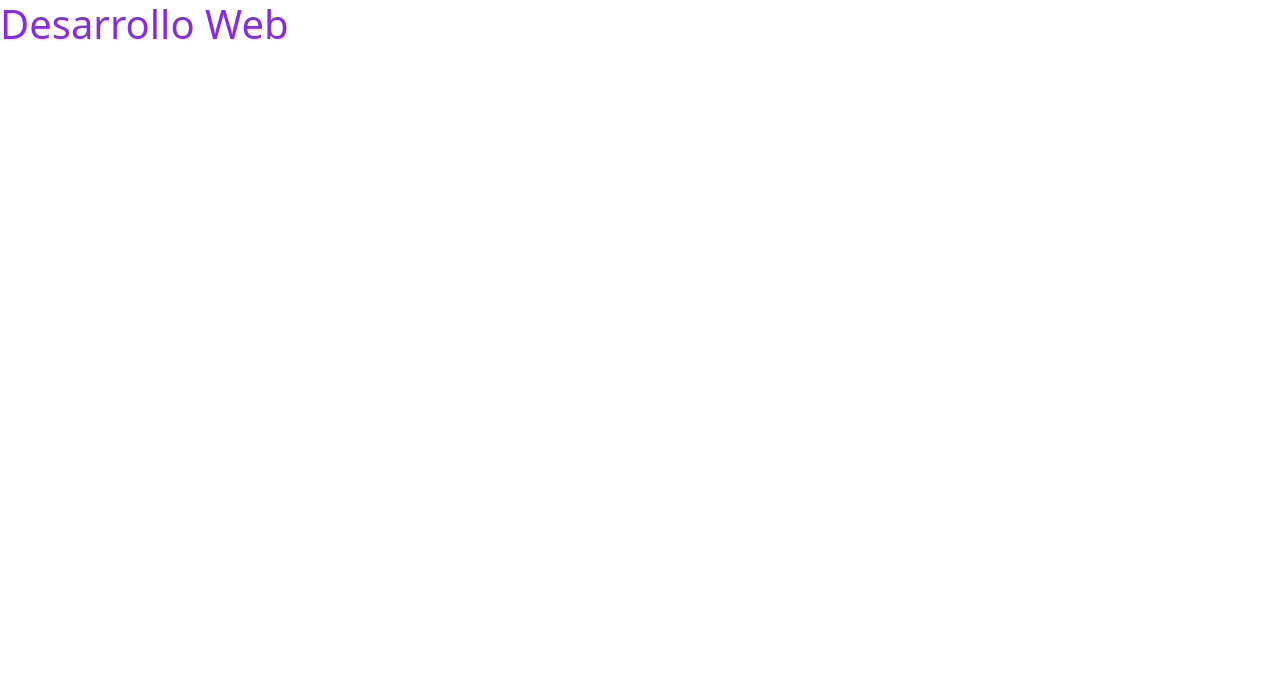
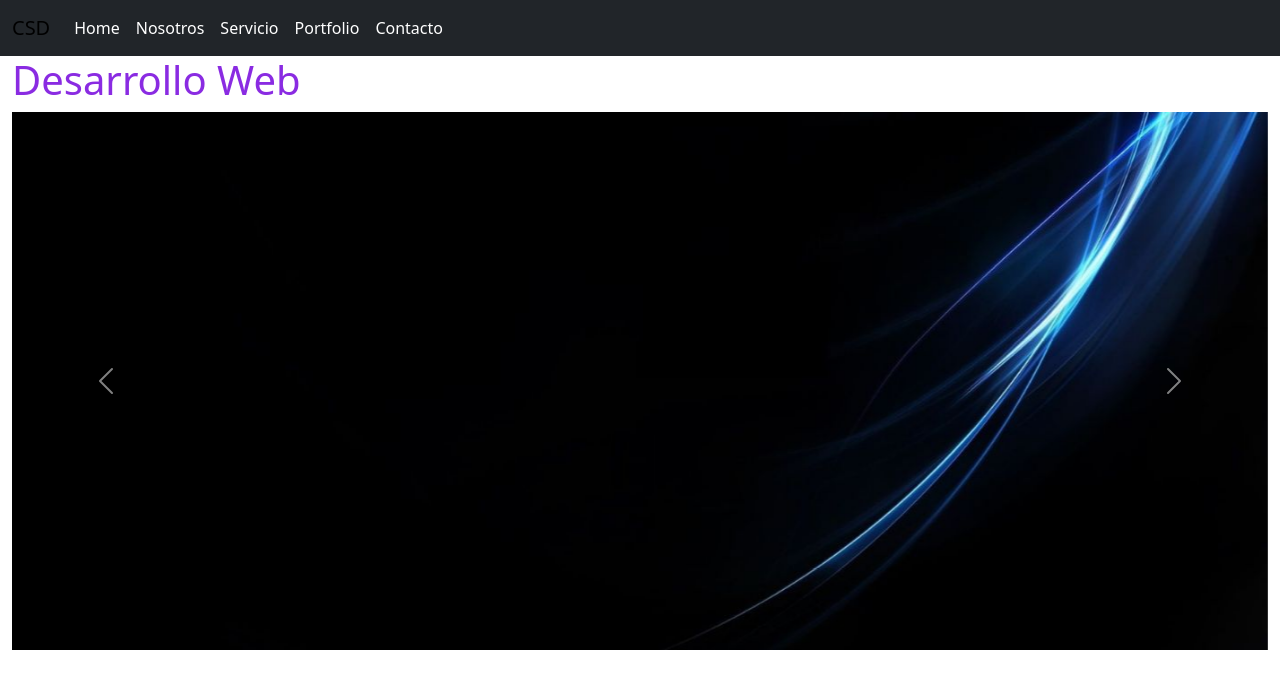
Before and after one commit to cotysanchez/desarrolloweb-2, a plain HTML site: page index.html in a window 1280 px wide. Drawn offline with nearby package versions, Linux system fonts and the light colour scheme.

Commit message:
agregando navbar

```diff
--- a/index.html
+++ b/index.html
@@ -12,16 +12,72 @@
     <link rel="shortcut icon" href="./assets/imagenes/csd.ico">
     <title>Document</title>
 </head>
+
+
+
+
 <body>
+ <header>
+   <nav class="navbar navbar-expand-lg bg-dark">
+      <div class="container-fluid">
+        <a class="navbar-brand" href="#">CSD</a>
+        <button class="navbar-toggler" type="button" data-bs-toggle="collapse" data-bs-target="#navbarNav" aria-controls="navbarNav" aria-expanded="false" aria-label="Toggle navigation">
+          <span class="navbar-toggler-icon"></span>
+        </button>
+        <div class="collapse navbar-collapse" id="navbarNav">
+          <ul class="navbar-nav">
+            <li class="nav-item text-white">
+              <a class="nav-link text-white" aria-current="page" href="./index.html">Home</a>
+            </li>
+            <li class="nav-item">
+              <a class="nav-link text-white" href="./paginas/nosotros.html">Nosotros</a>
+            </li>
+            <li class="nav-item">
+              <a class="nav-link text-white" href="./paginas/servicios.html">Servicio</a>
+            </li>
+            <li class="nav-item">
+               <a class="nav-link text-white" href="./paginas/portfolio.html">Portfolio</a>
+             </li>
+             <li class="nav-item">
+               <a class="nav-link text-white" href="./paginas/contacto.html">Contacto</a>
+             </li>
+          </ul>
+        </div>
+      </div>
+    </nav>
 
-<header>
+ </header>
 
-</header>
+ <main>
+   <section class="container-fluid">
+      <div>
+          <h1 class="tituloH1">Desarrollo Web</h1>
+      </div>
 
-<main>
-    <h1>Desarrollo Web</h1>
+      <div id="carouselExample" class="carousel slide">
+        <div class="carousel-inner">
+          <div class="carousel-item active">
+            <img src="assets/imagenes/portada 3 .jpg" class="d-block w-100" alt="imagen con fondo negro y neon azul">
+          </div>
+          <div class="carousel-item">
+            <img src="assets/imagenes/Portada Carrusel 2.jpg" class="d-block w-100" alt="mapa mundi con imagenes sobre desarollo web">
+          </div>
+          <div class="carousel-item">
+            <img src="assets/imagenes/Portada Carrusel 3.jpg" class="d-block w-100" alt="imagen de laptop con fondo negro">
+          </div>
+        </div>
+        <button class="carousel-control-prev" type="button" data-bs-target="#carouselExample" data-bs-slide="prev">
+          <span class="carousel-control-prev-icon" aria-hidden="true"></span>
+          <span class="visually-hidden">Previous</span>
+        </button>
+        <button class="carousel-control-next" type="button" data-bs-target="#carouselExample" data-bs-slide="next">
+          <span class="carousel-control-next-icon" aria-hidden="true"></span>
+          <span class="visually-hidden">Next</span>
+        </button>
+      </div>
+     </section>
 
-</main>
+ </main>
 
 <footer>
 
--- a/scss/main.scss
+++ b/scss/main.scss
@@ -1,3 +1,44 @@
-h1 {
-    color: blueviolet;
+* {  /* ----- */
+    margin:0;
+    padding:0;
+    text-decoration: none;
 }
+
+/********** Fuentes **********/
+
+@font-face {
+    font-family: "PlayfairDisplay-SemiBold";
+    src: url("../assets/fuente/PlayfairDisplay-SemiBold.ttf");
+}
+
+
+@font-face {
+    font-family: "Lato-Regular";
+    src: url("../assets/fuente/Lato-Regular.ttf");
+}
+
+@font-face {
+    font-family: "Lato-Italic";
+    src: url("../assets/fuente/Lato-Italic.ttf");
+}
+
+.playfairDisplay {
+    font-family: "PlayfairDisplay-SemiBold";
+    font-size: 25px;
+}
+
+.latoRegular {
+    font-family: "Lato-Regular", sans-serif;
+    font-size: 18px;
+}
+
+.latoItalic {
+    font-family: "Lato-Italic", sans-serif;
+    font-size: 18px;
+}
+
+
+/********  Container Fluid *******/
+.container-fluid {
+    --bs-gutter-x: 0;
+}
```
Also changed, not shown: scss/_contacto.scss (added), scss/_home.scss (added), scss/_nosotros.scss (added), scss/_portfolio.scss (added), scss/_servicios.scss (added).
